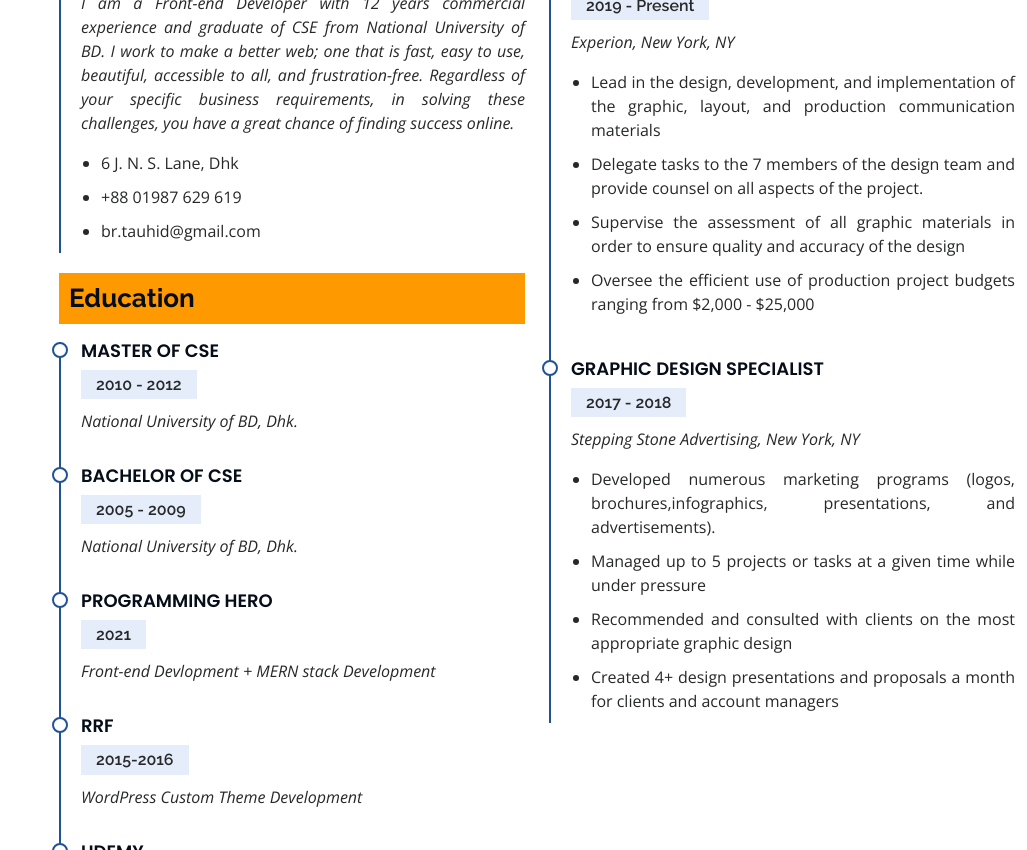
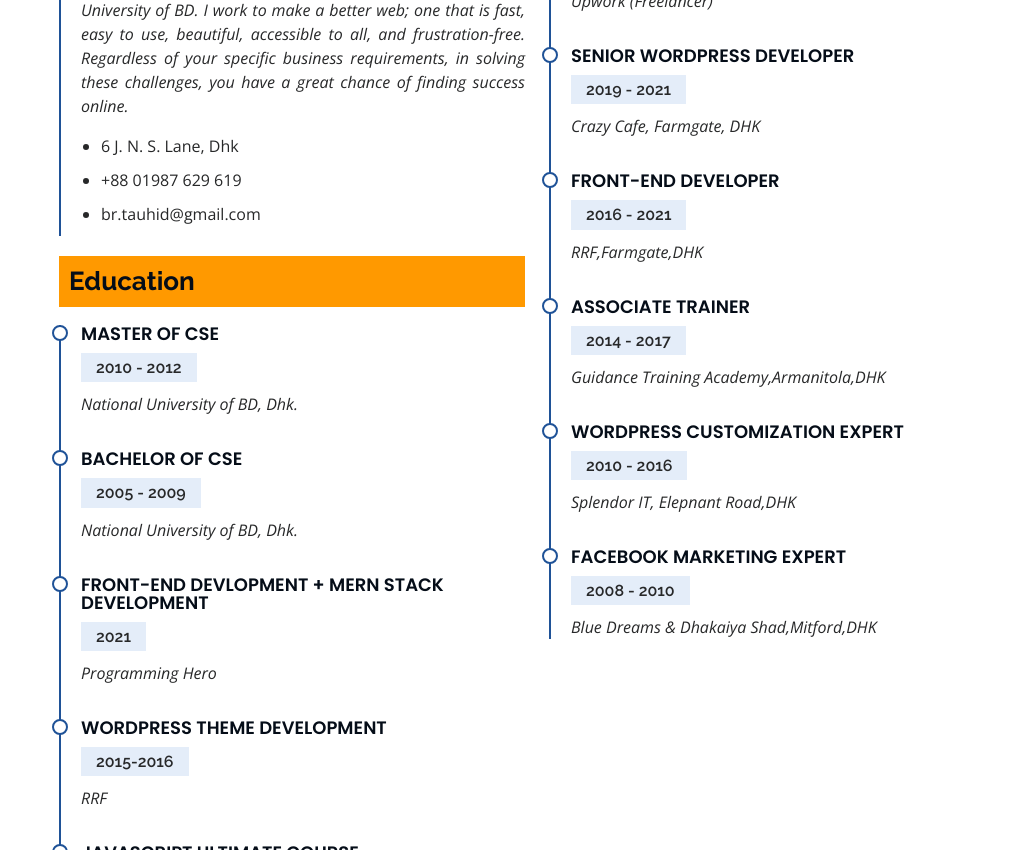
Before and after one commit to brtauhid/portfolio, a plain HTML site: page index.html in a window 1280 px wide. Shown: the part 2558-3408 px from the top of the page, without its empty margins (253-1280 px from the left). Drawn offline with nearby package versions, Linux system fonts and the light colour scheme.

Commit message:
14th july 2

```diff
--- a/assets/css/custom.css
+++ b/assets/css/custom.css
@@ -60,3 +60,11 @@ section#about {
 section#skills {
   padding: 30px;
 }
+
+.about-section .img-fluid {
+  border-radius: 50%;
+  border: 5px solid #999;
+  box-shadow: 2px 10px 12px -2px;
+  width: 80%;
+  margin-left: 10%;
+}
--- a/index.html
+++ b/index.html
@@ -131,18 +131,18 @@
           <div class="section-title">
             <h2>About Me</h2>
             <p class="justify pe-4">
-              I am a Front-end Developer with 12 years commercial experience and
-              graduate of CSE from National University of BD. I work to make a
-              better web; one that is fast, easy to use, beautiful, accessible
-              to all, and frustration-free. Regardless of your specific business
-              requirements, in solving these challenges, you have a great chance
-              of finding success online.
+              I am a WordPress & Front-end Developer with 10 years commercial
+              experience and graduate of CSE from National University of BD. I
+              work to make a better web; one that is fast, easy to use,
+              beautiful, accessible to all, and frustration-free. Regardless of
+              your specific business requirements, in solving these challenges,
+              you have a great chance of finding success online.
             </p>
             <p class="my-3 justify pe-4">
               My main experience is in front-end development and WordPress
               development but I also have a passion for Web App Development. The
               world is leaning towards apps day by day so I think it is
-              important to make apps as well as web
+              important to make apps as well as web.
             </p>
             <p class="justify pe-4 mb-4">
               My clients have found that hiring me has saved them time and
@@ -152,7 +152,9 @@
             </p>
           </div>
 
-          <div class="row">
+          <div
+            class="row about-section d-flex align-items-center justify-content-center"
+          >
             <div class="col-lg-4" data-aos="fade-right">
               <img src="assets/img/profile-img.jpg" class="img-fluid" alt="" />
             </div>
@@ -479,13 +481,13 @@
                 <h4>B.R.Tauhid</h4>
                 <p class="justify">
                   <em
-                    >I am a Front-end Developer with 12 years commercial
-                    experience and graduate of CSE from National University of
-                    BD. I work to make a better web; one that is fast, easy to
-                    use, beautiful, accessible to all, and frustration-free.
-                    Regardless of your specific business requirements, in
-                    solving these challenges, you have a great chance of finding
-                    success online.</em
+                    >I am a WordPress & Front-end Developer with 10 years
+                    commercial experience and graduate of CSE from National
+                    University of BD. I work to make a better web; one that is
+                    fast, easy to use, beautiful, accessible to all, and
+                    frustration-free. Regardless of your specific business
+                    requirements, in solving these challenges, you have a great
+                    chance of finding success online.</em
                   >
                 </p>
                 <ul>
@@ -507,70 +509,54 @@
                 <p><em>National University of BD, Dhk.</em></p>
               </div>
               <div class="resume-item">
-                <h4>Programming Hero</h4>
+                <h4>Front-end Devlopment + MERN stack Development</h4>
                 <h5>2021</h5>
                 <p>
-                  <em>Front-end Devlopment + MERN stack Development</em>
+                  <em>Programming Hero</em>
                 </p>
               </div>
               <div class="resume-item">
-                <h4>RRF</h4>
+                <h4>WordPress Theme Development</h4>
                 <h5>2015-2016</h5>
-                <p><em>WordPress Custom Theme Development</em></p>
+                <p><em>RRF</em></p>
               </div>
               <div class="resume-item">
-                <h4>Udemy</h4>
+                <h4>JavaScript Ultimate Course</h4>
                 <h5>2021</h5>
-                <p><em>JavaScript Ultimate Course</em></p>
+                <p><em>Udemy</em></p>
               </div>
             </div>
             <div class="col-lg-6" data-aos="fade-up" data-aos-delay="100">
               <h3 class="resume-title">Professional Experience</h3>
               <div class="resume-item">
-                <h4>Senior graphic design specialist</h4>
-                <h5>2019 - Present</h5>
-                <p><em>Experion, New York, NY </em></p>
-                <ul>
-                  <li class="justify">
-                    Lead in the design, development, and implementation of the
-                    graphic, layout, and production communication materials
-                  </li>
-                  <li class="justify">
-                    Delegate tasks to the 7 members of the design team and
-                    provide counsel on all aspects of the project.
-                  </li>
-                  <li class="justify">
-                    Supervise the assessment of all graphic materials in order
-                    to ensure quality and accuracy of the design
-                  </li>
-                  <li class="justify">
-                    Oversee the efficient use of production project budgets
-                    ranging from $2,000 - $25,000
-                  </li>
-                </ul>
+                <h4>Wordpress & Front-end Developer</h4>
+                <h5>2015 - Present</h5>
+                <p><em>Upwork (Freelancer)</em></p>
               </div>
               <div class="resume-item">
-                <h4>Graphic design specialist</h4>
-                <h5>2017 - 2018</h5>
-                <p><em>Stepping Stone Advertising, New York, NY</em></p>
-                <ul>
-                  <li class="justify">
-                    Developed numerous marketing programs (logos,
-                    brochures,infographics, presentations, and advertisements).
-                  </li>
-                  <li class="justify">
-                    Managed up to 5 projects or tasks at a given time while
-                    under pressure
-                  </li>
-                  <li class="justify">
-                    Recommended and consulted with clients on the most
-                    appropriate graphic design
-                  </li>
-                  <li class="justify">
-                    Created 4+ design presentations and proposals a month for
-                    clients and account managers
-                  </li>
-                </ul>
+                <h4>Senior WordPress developer</h4>
+                <h5>2019 - 2021</h5>
+                <p><em>Crazy Cafe, Farmgate, DHK</em></p>
+              </div>
+              <div class="resume-item">
+                <h4>Front-end Developer</h4>
+                <h5>2016 - 2021</h5>
+                <p><em>RRF,Farmgate,DHK</em></p>
+              </div>
+              <div class="resume-item">
+                <h4>Associate Trainer</h4>
+                <h5>2014 - 2017</h5>
+                <p><em>Guidance Training Academy,Armanitola,DHK</em></p>
+              </div>
+              <div class="resume-item">
+                <h4>WordPress Customization Expert</h4>
+                <h5>2010 - 2016</h5>
+                <p><em>Splendor IT, Elepnant Road,DHK</em></p>
+              </div>
+              <div class="resume-item">
+                <h4>Facebook Marketing Expert</h4>
+                <h5>2008 - 2010</h5>
+                <p><em>Blue Dreams & Dhakaiya Shad,Mitford,DHK</em></p>
               </div>
             </div>
           </div>
@@ -603,28 +589,6 @@
             data-aos="fade-up"
             data-aos-delay="100"
           >
-            <div class="col-lg-4 col-md-6 portfolio-item filter-wordpress">
-              <div class="portfolio-wrap">
-                <img
-                  src="assets/img/portfolio/portfolio-1.jpg"
-                  class="img-fluid"
-                  alt=""
-                />
-                <div class="portfolio-links">
-                  <a
-                    href="assets/img/portfolio/portfolio-1.jpg"
-                    data-gallery="portfolioGallery"
-                    class="portfolio-lightbox"
-                    title="App 1"
-                    ><i class="bx bx-plus"></i
-                  ></a>
-                  <a href="./portfolio-details-1.html" title="More Details"
-                    ><i class="bx bx-link"></i
-                  ></a>
-                </div>
-              </div>
-            </div>
-
             <div
               class="col-lg-4 col-md-6 portfolio-item filter-woo filter-elementor filter-wordpress"
             >
@@ -828,6 +792,7 @@
                 </div>
               </div>
             </div>
+
             <div
               class="col-lg-4 col-md-6 portfolio-item filter-wordpress filter-woo"
             >
@@ -1080,7 +1045,7 @@
               </div>
             </div>
 
-            <div
+            <!-- <div
               class="col-lg-4 col-md-6 portfolio-item filter-wordpress filter-woo"
             >
               <div class="portfolio-wrap">
@@ -1102,7 +1067,7 @@
                   ></a>
                 </div>
               </div>
-            </div>
+            </div> -->
           </div>
         </div>
       </section>
```
